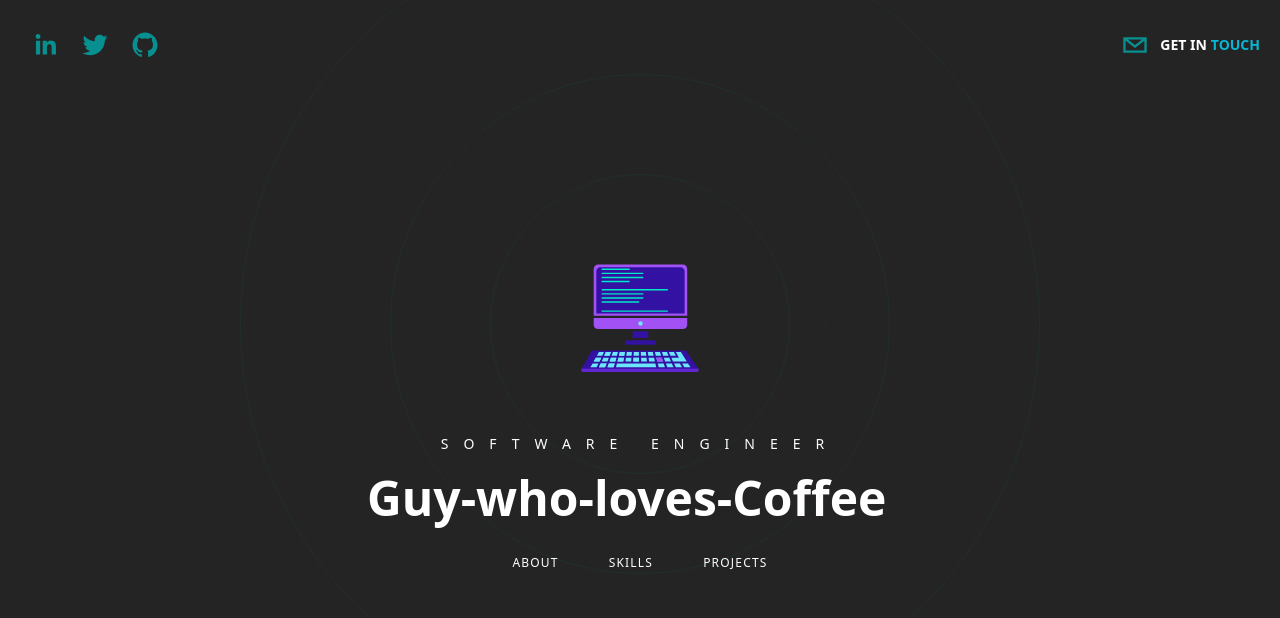
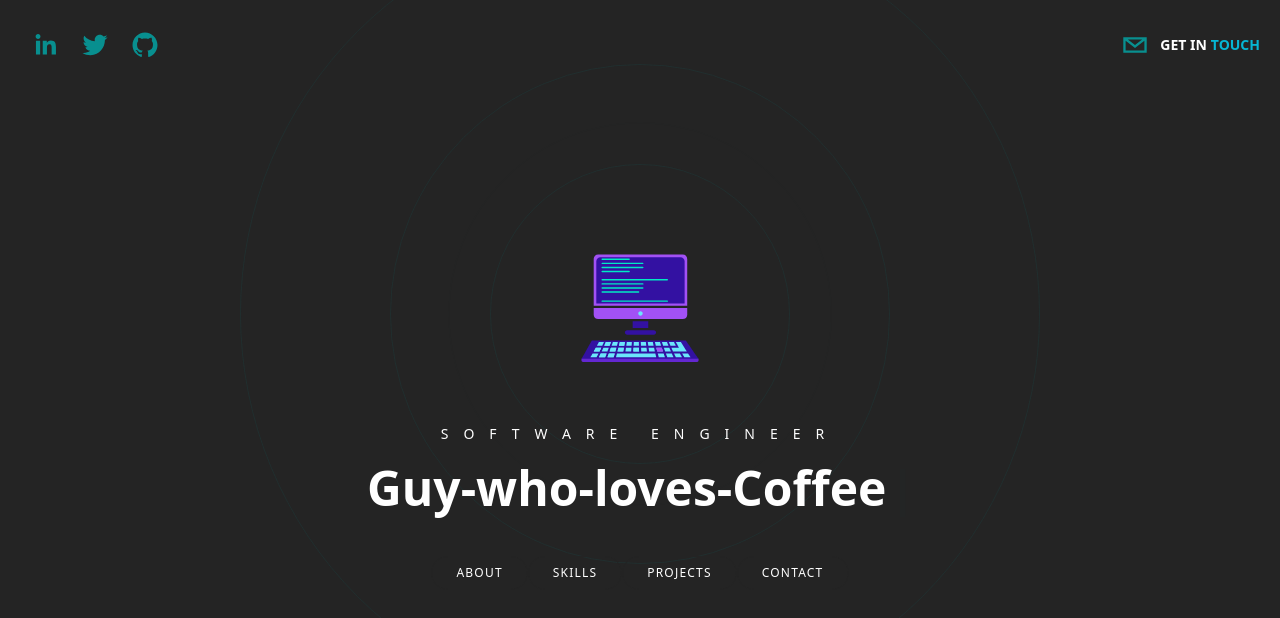
Before and after one commit to cyrilmuchemi/Portfolio-Project, a Next.js app: page / in a window 1280 px wide. Shown: the top 618 px of the page. Built offline with nearby package versions, Linux system fonts and the light colour scheme.

Commit message:
Complete the hero section

```diff
--- a/components/Hero.tsx
+++ b/components/Hero.tsx
@@ -3,6 +3,7 @@ import { Cursor, useTypewriter } from "react-simple-typewriter";
 import BackgroundCircles from "./BackgroundCircles";
 import { useLottie } from "lottie-react";
 import computerAnimation from "../computer.json";
+import Link from "next/link";
 
 type Props = {}
 
@@ -31,16 +32,25 @@ export default function Hero({}: Props ) {
         <div className="h-screen flex flex-col space-y-8 items-center justify-center text-center overflow-hidden">
             <BackgroundCircles/>
             <div className="w-[150px] h-[150px]">{View}</div>
-            <div>
+            <div className="z-20">
             <h2 className="text-sm uppercase text-white pb-5 tracking-[15px]">Software Engineer</h2>
             <h1 className="text-3xl lg:text-5xl font-semibold px-10">
                 <span className="text-white">{text}</span>
                 <Cursor cursorColor="#088F8F"/>
             </h1>
-            <div>
+            <div className='pt-5'>
+                <Link href='#about'>
                 <button className="HeroButton">About</button>
+                </Link>
+                <Link href='#skills'>
                 <button className="HeroButton">Skills</button>
+                </Link>
+                <Link href='#project'>
                 <button className="HeroButton">Projects</button>
+                </Link>
+                <Link href='#contact'>
+                <button className="HeroButton">Contact</button>
+                </Link>
             </div>
             </div>
         </div>
```
